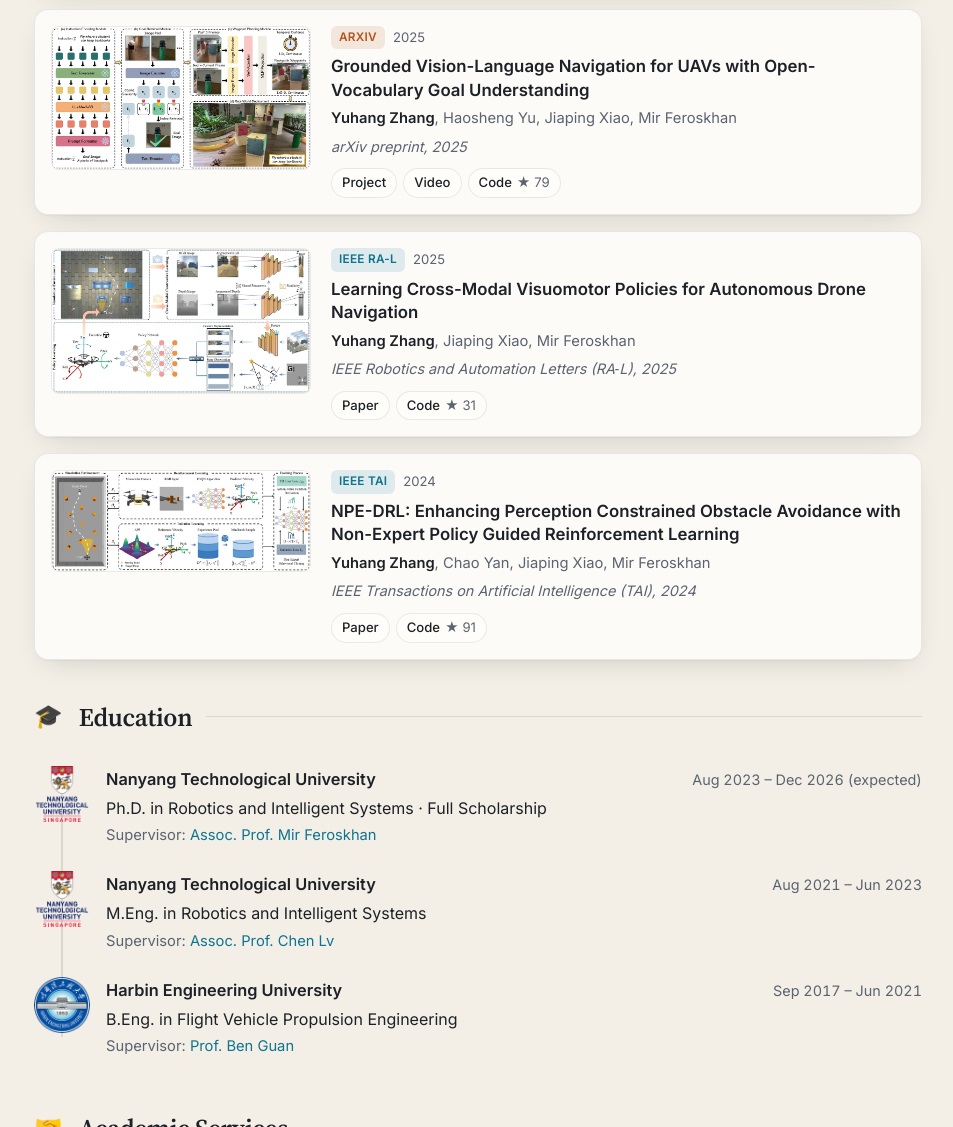
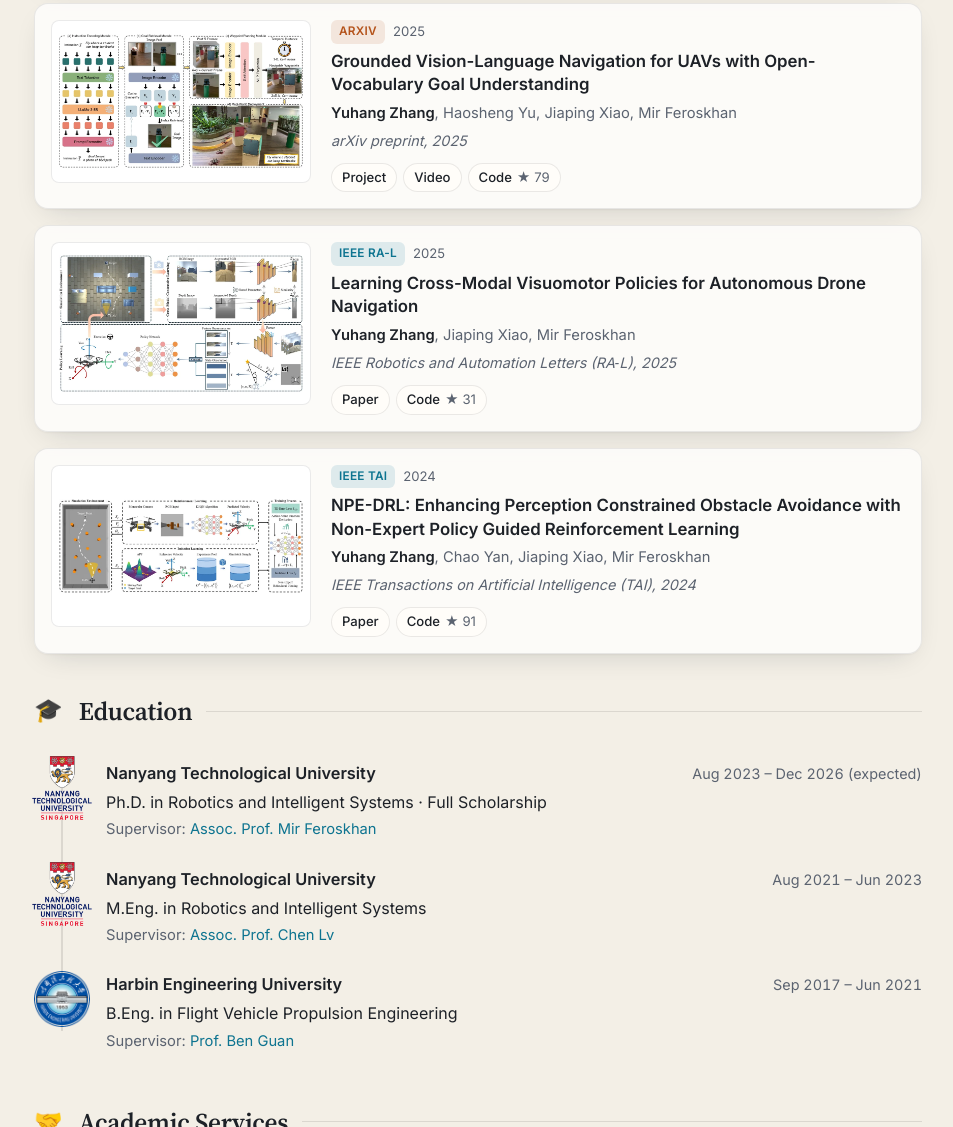
Before and after one commit to zzzzzyh111/zzzzzyh111.github.io, a plain HTML site: page index.html in a window 1280 px wide. Shown: the part 2208-3335 px from the top of the page, without its empty margins (162-1115 px from the left). Drawn offline with Linux system fonts and the light colour scheme; no server answers; animation ran at ten frames a second.

Commit message:
Center publication figures in a uniform thumbnail box and enlarge the NTU crest

```diff
--- a/assets/css/style.css
+++ b/assets/css/style.css
@@ -390,14 +390,22 @@ html.js .news.is-collapsed > li:nth-child(3)::before { bottom: calc(100% - 16px)
   transition: transform 0.25s ease, border-color 0.2s ease, box-shadow 0.25s ease;
 }
 .pub:hover { transform: translateY(-3px); border-color: color-mix(in srgb, var(--accent) 45%, var(--border)); box-shadow: var(--shadow), 0 18px 40px -22px rgba(20, 30, 40, 0.35); }
-.pub__thumb { display: block; }
+.pub__thumb {
+  display: grid;
+  place-items: center;
+  aspect-ratio: 16 / 10;
+  padding: 7px;
+  background: #fff;
+  border: 1px solid var(--border);
+  border-radius: 8px;
+  overflow: hidden;
+}
 .pub__thumb img {
   display: block;
-  width: 100%;
+  max-width: 100%;
+  max-height: 100%;
+  width: auto;
   height: auto;
-  border-radius: 8px;
-  background: #fff;
-  border: 1px solid var(--border);
   transition: transform 0.25s ease;
 }
 .pub:hover .pub__thumb img { transform: scale(1.02); }
@@ -455,6 +463,7 @@ html.js .news.is-collapsed > li:nth-child(3)::before { bottom: calc(100% - 16px)
   padding: 12px 0;
 }
 .edu__logo { width: 56px; height: 56px; object-fit: contain; }
+.edu__logo--ntu { transform: scale(1.14); }
 .edu__head { display: flex; flex-wrap: wrap; justify-content: space-between; gap: 4px 12px; align-items: baseline; }
 .edu__head h3 { margin: 0; font-family: var(--font-sans); font-size: 1.02rem; font-weight: 600; letter-spacing: 0; }
 .edu__time { color: var(--muted); font-size: 0.9rem; white-space: nowrap; font-variant-numeric: tabular-nums; }
--- a/index.html
+++ b/index.html
@@ -259,7 +259,7 @@
       <h2><span class="h2__emoji" aria-hidden="true">🎓</span>Education</h2>
       <ul class="edus">
         <li class="edu reveal" style="--i:0">
-          <img class="edu__logo" src="assets/img/logo/ntu.png" alt="" width="56" height="56">
+          <img class="edu__logo edu__logo--ntu" src="assets/img/logo/ntu.png" alt="" width="56" height="56">
           <div class="edu__body">
             <div class="edu__head"><h3>Nanyang Technological University</h3><span class="edu__time">Aug 2023 – Dec 2026 (expected)</span></div>
             <p>Ph.D. in Robotics and Intelligent Systems · Full Scholarship</p>
@@ -267,7 +267,7 @@
           </div>
         </li>
         <li class="edu reveal" style="--i:1">
-          <img class="edu__logo" src="assets/img/logo/ntu.png" alt="" width="56" height="56">
+          <img class="edu__logo edu__logo--ntu" src="assets/img/logo/ntu.png" alt="" width="56" height="56">
           <div class="edu__body">
             <div class="edu__head"><h3>Nanyang Technological University</h3><span class="edu__time">Aug 2021 – Jun 2023</span></div>
             <p>M.Eng. in Robotics and Intelligent Systems</p>
```
